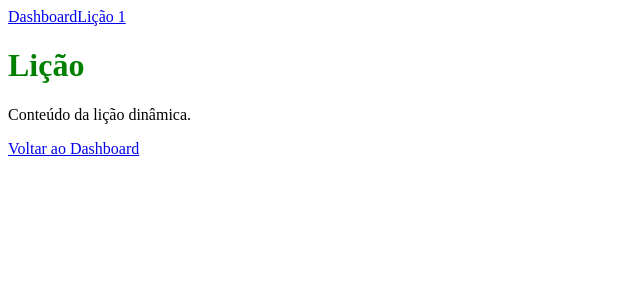
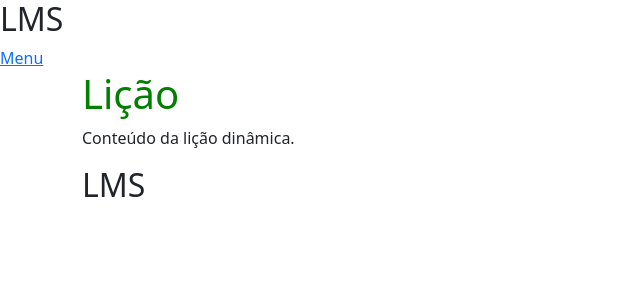
Before and after one commit to gustavoall/learning-management-system, a JavaScript app: page /lesson/1 in a window 1280 px wide. Shown: the top 300 px of the page, without its empty margins (0-640 px from the left). Built offline with nearby package versions, Linux system fonts and the light colour scheme.

Commit message:
update header and footer

```diff
--- a/package.json
+++ b/package.json
@@ -22,6 +22,7 @@
   "homepage": "https://github.com/gustavoall/learning-management-system#readme",
   "dependencies": {
     "@vitejs/plugin-vue": "^6.0.0",
+    "bootstrap": "^5.3.7",
     "page": "^1.11.6",
     "vue-router": "^4.5.1"
   },
--- a/src/app/App.vue
+++ b/src/app/App.vue
@@ -1,9 +1,5 @@
 <template>
     <div>
-        <nav>
-            <router-link to="/">Dashboard</router-link>
-            <router-link to="/lesson/1">Lição 1</router-link>
-        </nav>
         <router-view></router-view>
     </div>
 </template>
--- a/src/app/components/layout/header.html
+++ /dev/null
@@ -1,3 +0,0 @@
-<nav>
-  <h2><a href="/">Dashboard</a></h2>
-</nav>
--- /dev/null
+++ b/src/app/components/template/footer.vue
@@ -0,0 +1,17 @@
+<template>
+    <footer>
+        <div class="container">
+            <div class="row">
+                <div class="col-lg-12">
+                    <h2>LMS</h2>
+                </div>
+            </div>
+        </div>
+    </footer>
+</template>
+
+<script>
+    export default {
+        name: "Footer"
+    }
+</script>
--- /dev/null
+++ b/src/app/components/template/header.vue
@@ -0,0 +1,14 @@
+<template>
+  <header>
+    <h2>LMS</h2>
+    <nav>
+      <a href="/">Menu</a>
+    </nav>
+  </header>
+</template>
+
+<script>
+  export default {
+    name: "Header"
+  }
+</script>
--- a/src/app/views/dashboard/dashboard.vue
+++ b/src/app/views/dashboard/dashboard.vue
@@ -11,5 +11,5 @@
 
     export default {
         name: 'Dashboard',
-    }
+    };
 </script>
--- a/src/app/views/lesson/lesson.vue
+++ b/src/app/views/lesson/lesson.vue
@@ -1,15 +1,30 @@
 <template>
     <div id="lesson-01">
-        <h1>Lição</h1>
-        <p>Conteúdo da lição dinâmica.</p>
-        <a href="/">Voltar ao Dashboard</a>
+        <Header />
+        <section class="section-01">
+            <div class="container">
+                <div class="row">
+                    <div class="col-lg-12 col-01">
+                        <h1>Lição</h1>
+                        <p>Conteúdo da lição dinâmica.</p>
+                    </div>
+                </div>
+            </div>
+        </section>
+        <Footer />
     </div>
 </template>
 
 <script>
+    import Header from '../../components/template/header.vue';
+    import Footer from '../../components/template/footer.vue';
     import './lesson.scss';
 
     export default {
         name: 'Lesson',
+        components: {
+            Header,
+            Footer
+        }
     };
 </script>
--- a/src/main.js
+++ b/src/main.js
@@ -1,3 +1,6 @@
+import 'bootstrap/dist/css/bootstrap.min.css';
+import 'bootstrap/dist/js/bootstrap.min.js';
+
 import { createApp } from 'vue';
 import App from './app/App.vue';
 import router from './app/routes/router';
```
Also changed, not shown: 1 other file (tests, documents, lock files or other folders).
